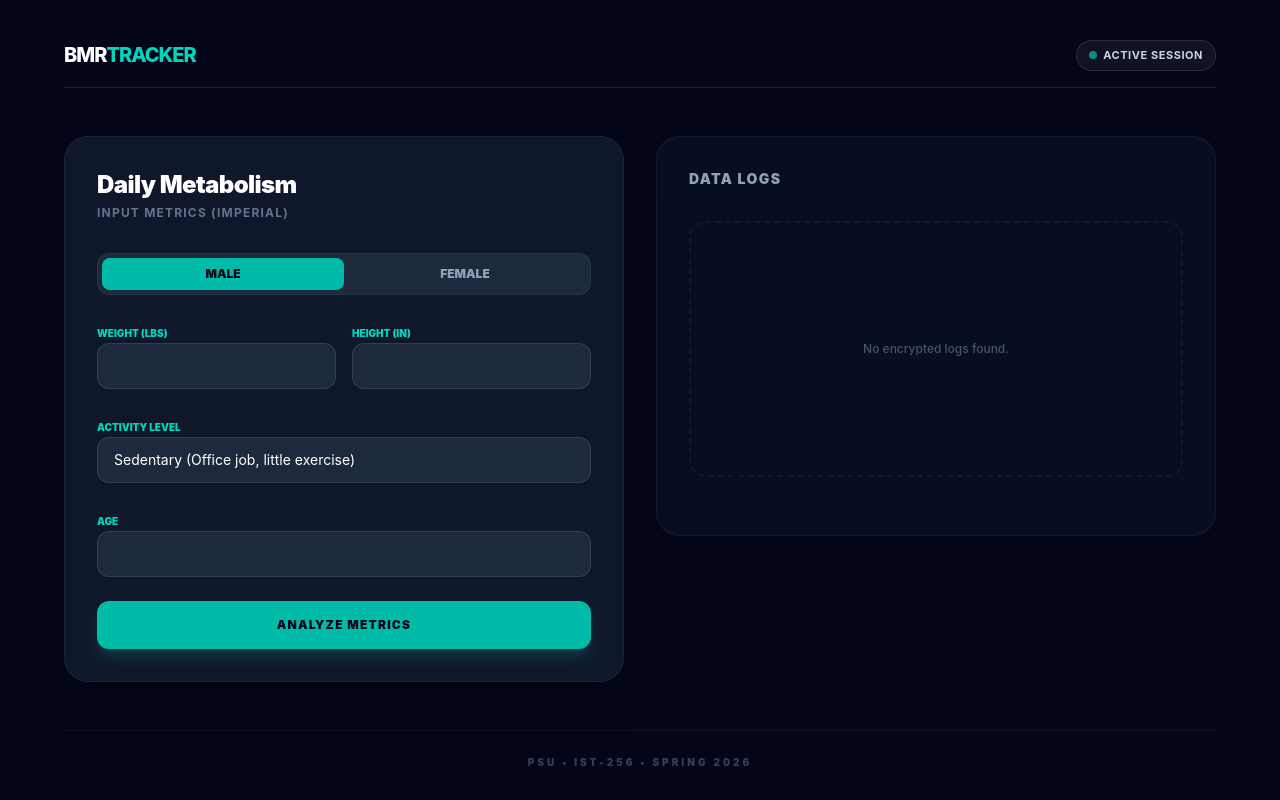
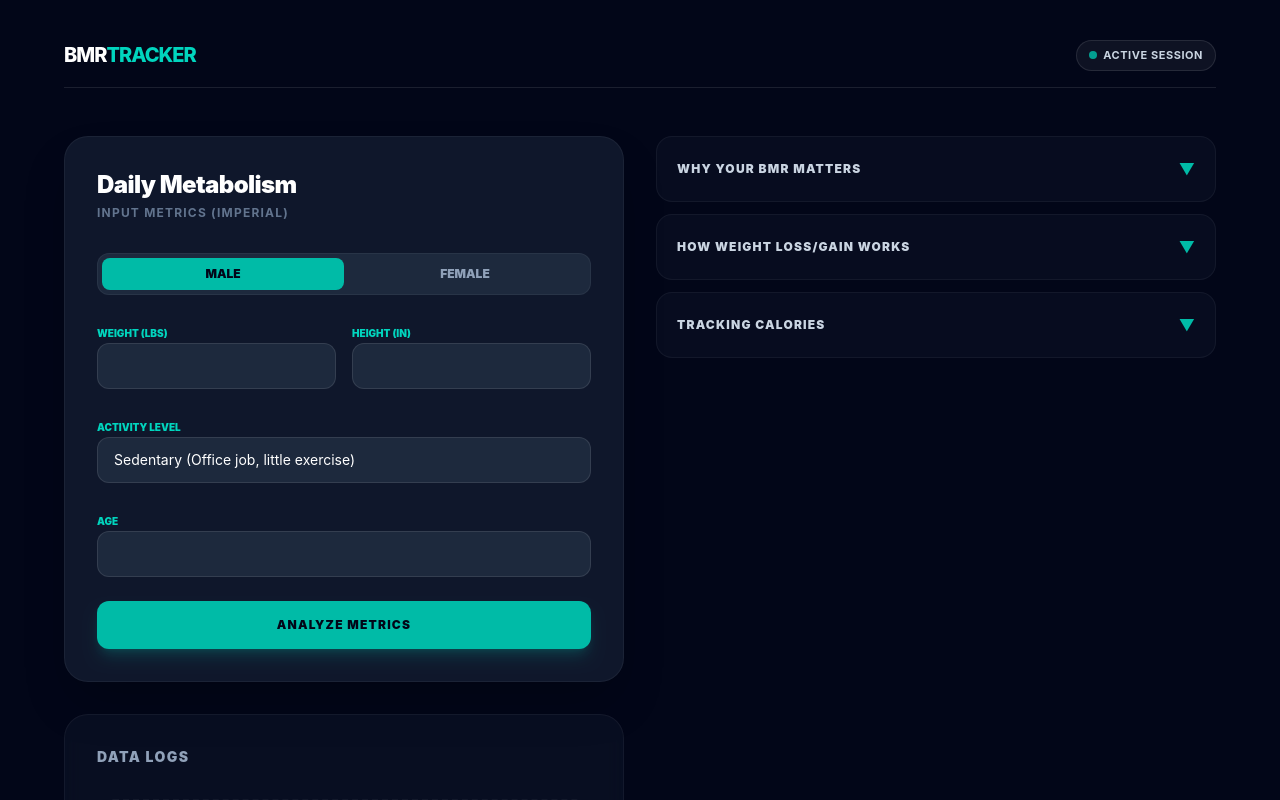
Before and after one commit to GaigeJohnson/BMR-Tracker, a React (Vite) app: page / in a window 1280 px wide. Shown: the top 800 px of the page. Built offline with nearby package versions, Linux system fonts and the light colour scheme.

Commit message:
setting up drop down text

```diff
--- a/src/App.jsx
+++ b/src/App.jsx
@@ -9,6 +9,8 @@ function App() {
   const [activity, setActivity] = useState('1.2')
   const [bmr, setBmr] = useState(null)
   const [tdee, setTdee] = useState(null)
+
+  const [openSection, setOpenSection] = useState(null)
 
   const [history, setHistory] = useState(() => {
     const saved = localStorage.getItem('bmr_history')
@@ -53,6 +55,12 @@ function App() {
       setHistory([])
     }
   }
+
+  const infoSections = [
+    { id: 1, title: "Why Your BMR Matters", content: "Placeholder text" },
+    { id: 2, title: "How weight Loss/Gain Works", content: "Placeholder text" },
+    { id: 3, title: "Tracking Calories", content: "Placeholder text" }
+  ]
 
 return (
 <div className="min-h-screen bg-slate-950 text-white font-sans selection:bg-teal-600 p-6">
@@ -141,6 +149,25 @@ return (
           )}
         </section>
 
+        <div className="space-y-3">
+            {infoSections.map((section) => (
+              <div key={section.id} className="border border-white/5 bg-slate-900/40 rounded-2xl overflow-hidden">
+                <button
+                  onClick={() => setOpenSection(openSection === section.id ? null : section.id)}
+                  className="w-full flex items-center justify-between p-5 text-left hover:bg-white/5 transition"
+                >
+                  <span className="text-xs font-black uppercase tracking-widest text-slate-300">{section.title}</span>
+                  <span className={`text-teal-500 transition-transform duration-300 ${openSection === section.id ? 'rotate-180' : ''}`}>▼</span>
+                </button>
+                <div className={`transition-all duration-300 ease-in-out ${openSection === section.id ? 'max-h-40 p-5 pt-0 opacity-100' : 'max-h-0 opacity-0 overflow-hidden'}`}>
+                  <p className="text-sm text-slate-500 leading-relaxed">
+                    {section.content}
+                  </p>
+                </div>
+              </div>
+            ))}
+          </div>
+
         <section className="bg-slate-900/50 rounded-3xl border border-white/5 p-8 backdrop-blur-sm min-h-[400px]">
           <div className="flex justify-between items-center mb-8">
             <h3 className="text-sm font-black uppercase tracking-widest text-slate-400">Data Logs</h3>
```
